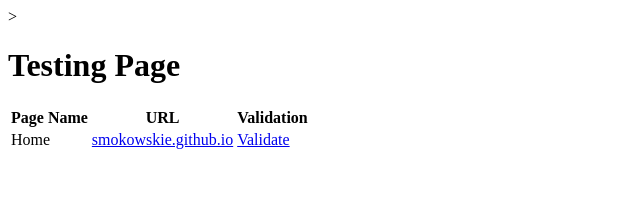
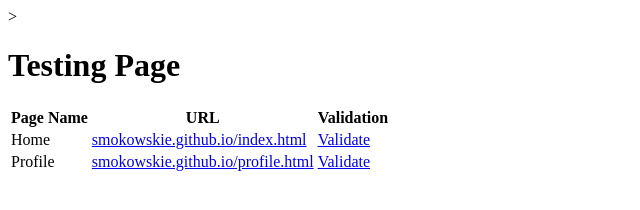
Before and after one commit to Smokowskie/Smokowskie.github.io, a plain HTML site: page test.html in a window 1280 px wide. Shown: the whole page, without its empty margins (0-640 px from the left). Drawn offline with Linux system fonts and the light colour scheme.

Commit message:
Update test.html

```diff
--- a/test.html
+++ b/test.html
@@ -15,10 +15,13 @@
      </tr>
      <tr>
         <td>Home</td>
-        <td><a href="index.html">smokowskie.github.io</a></td>
+        <td><a href="index.html">smokowskie.github.io/index.html</a></td>
         <td><a href="https://validator.w3.org/nu/?doc=https://smokowskie.github.io">Validate</a></td>
      </tr>
      <tr>
+        <td>Profile</td>
+        <td><a href="profile.html">smokowskie.github.io/profile.html</a></td>
+        <td><a href="https://validator.w3.org/nu/?doc=https://smokowskie.github.io/profile.html">Validate</a></td>
      </tr>
    </table>
   </body>
```
Lines whose indentation alone changed are shown as unchanged.
